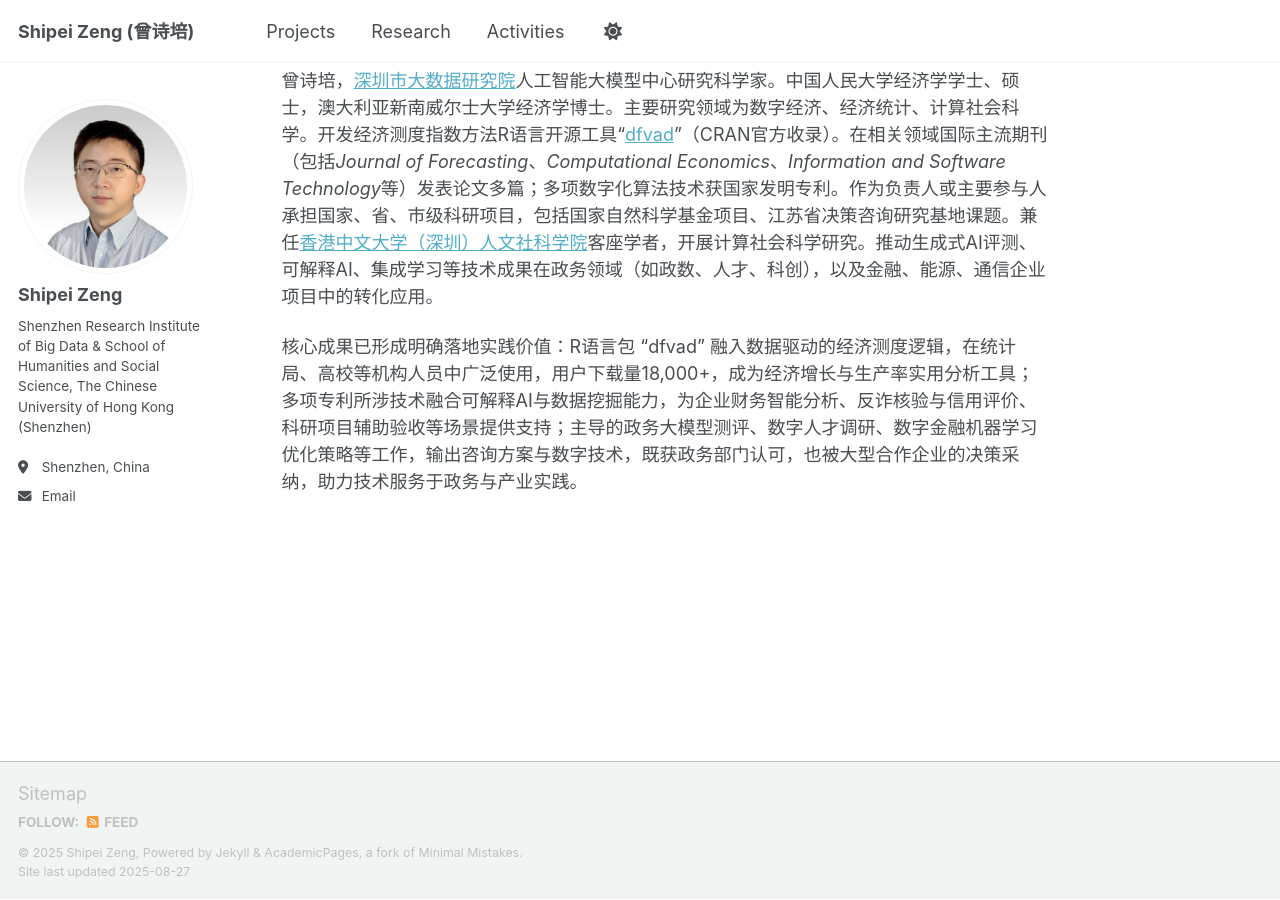
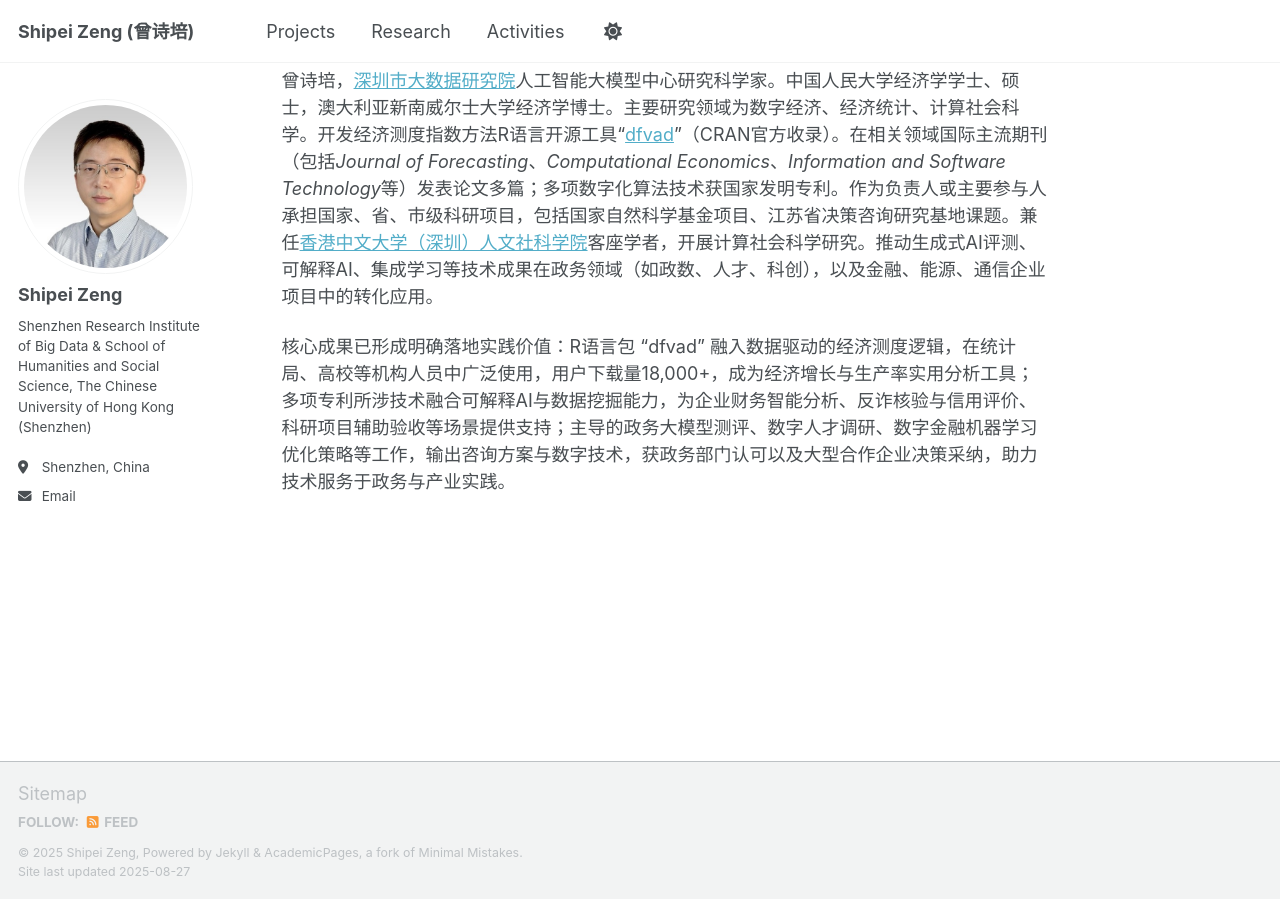
Before and after one commit to shipei-zeng/shipei-zeng.github.io, a Jekyll site: the page built from _pages/about.md, in a window 1280 px wide and 900 px high, scrolled down 762 px. Built offline with Jekyll 4.4.1, drawn with Linux system fonts in a browser that asks for light colours; a script that is not in the unit is left out.

Commit message:
Update about.md

```diff
--- a/_pages/about.md
+++ b/_pages/about.md
@@ -14,4 +14,4 @@ His innovations have achieved substantial real world adoption. The data-driven "
 
 曾诗培，[深圳市大数据研究院](https://www.sribd.cn/)人工智能大模型中心研究科学家。中国人民大学经济学学士、硕士，澳大利亚新南威尔士大学经济学博士。主要研究领域为数字经济、经济统计、计算社会科学。开发经济测度指数方法R语言开源工具“[dfvad](https://cran.r-project.org/web/packages/dfvad/index.html)”（CRAN官方收录）。在相关领域国际主流期刊（包括*Journal of Forecasting*、*Computational Economics*、*Information and Software Technology*等）发表论文多篇；多项数字化算法技术获国家发明专利。作为负责人或主要参与人承担国家、省、市级科研项目，包括国家自然科学基金项目、江苏省决策咨询研究基地课题。兼任[香港中文大学（深圳）人文社科学院](https://hss.cuhk.edu.cn/page/1350)客座学者，开展计算社会科学研究。推动生成式AI评测、可解释AI、集成学习等技术成果在政务领域（如政数、人才、科创），以及金融、能源、通信企业项目中的转化应用。
 
-核心成果已形成明确落地实践价值：R语言包 “dfvad” 融入数据驱动的经济测度逻辑，在统计局、高校等机构人员中广泛使用，用户下载量18,000+，成为经济增长与生产率实用分析工具；多项专利所涉技术融合可解释AI与数据挖掘能力，为企业财务智能分析、反诈核验与信用评价、科研项目辅助验收等场景提供支持；主导的政务大模型测评、数字人才调研、数字金融机器学习优化策略等工作，输出咨询方案与数字技术，既获政务部门认可，也被大型合作企业的决策采纳，助力技术服务于政务与产业实践。
+核心成果已形成明确落地实践价值：R语言包 “dfvad” 融入数据驱动的经济测度逻辑，在统计局、高校等机构人员中广泛使用，用户下载量18,000+，成为经济增长与生产率实用分析工具；多项专利所涉技术融合可解释AI与数据挖掘能力，为企业财务智能分析、反诈核验与信用评价、科研项目辅助验收等场景提供支持；主导的政务大模型测评、数字人才调研、数字金融机器学习优化策略等工作，输出咨询方案与数字技术，获政务部门认可以及大型合作企业决策采纳，助力技术服务于政务与产业实践。
```
